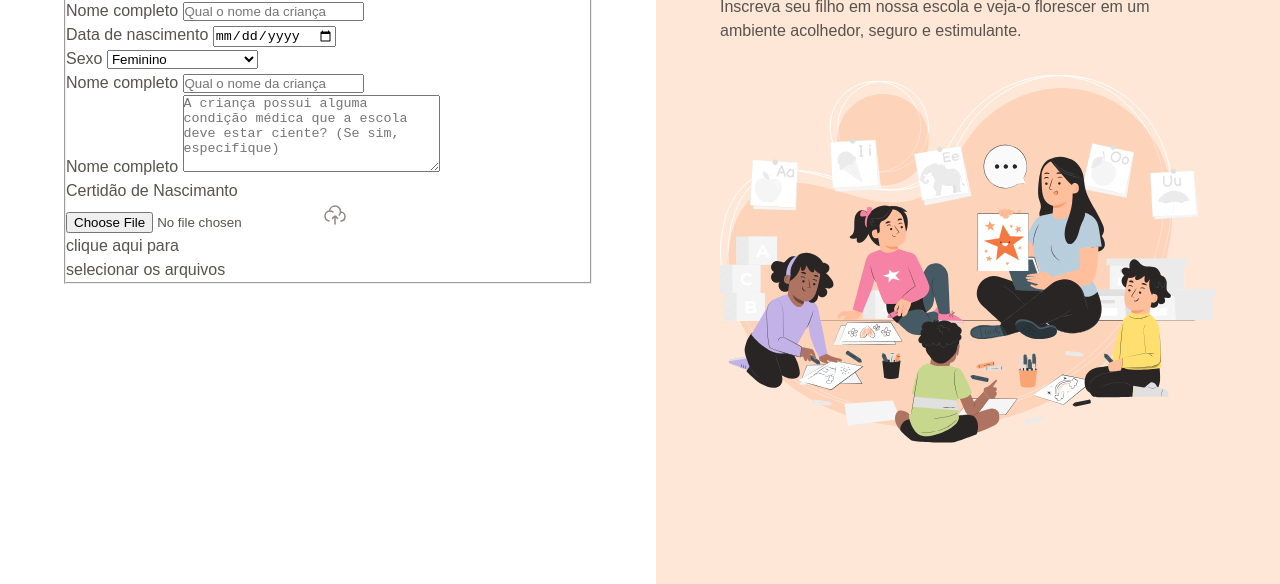
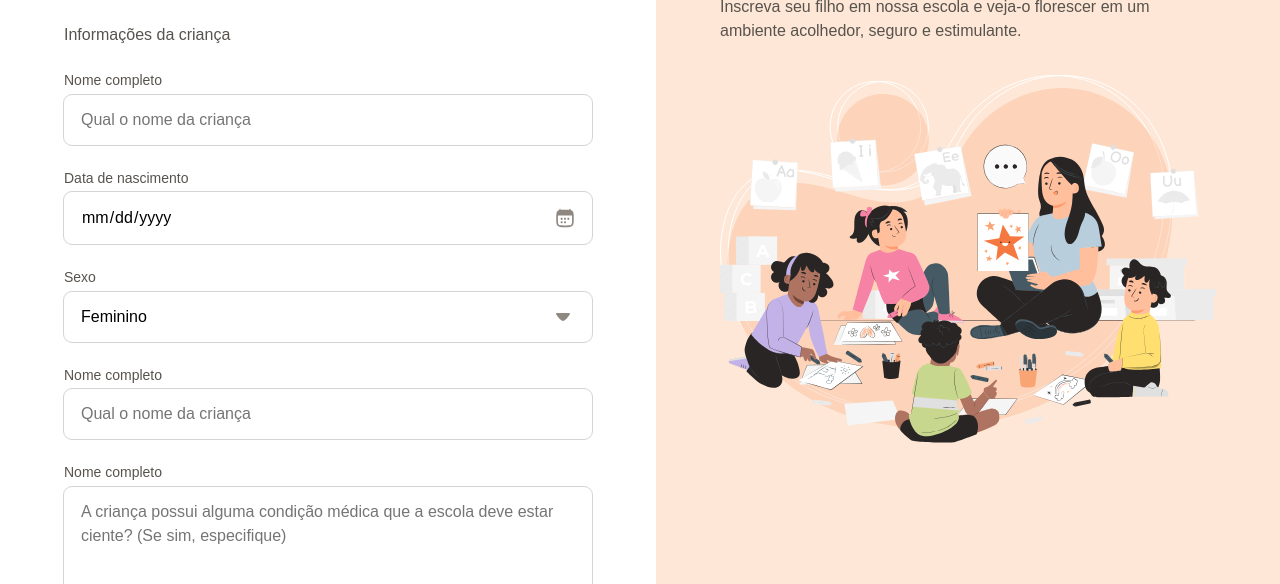
Before and after one commit to HeitorDeLimma/projeto-formulario-matricula, a plain HTML site: page index.html in a window 1280 px wide. Shown: the part 216-800 px from the top of the page. Drawn offline with Linux system fonts and the light colour scheme.

Commit message:
Finalizado informações da criança

```diff
--- a/index.html
+++ b/index.html
@@ -54,13 +54,8 @@
 
             <div class="input-wraper">
               <label for="fullname">Nome completo</label>
-              <textarea
-              name="fullname"
-              id="fullname"
-              cols="30"
-              rows="5"
-              placeholder="A criança possui alguma condição médica que a escola deve estar ciente? (Se sim, especifique)"
-              ></textarea>
+              <textarea name="fullname" id="fullname" cols="30" rows="5"
+                placeholder="A criança possui alguma condição médica que a escola deve estar ciente? (Se sim, especifique)"></textarea>
             </div>
 
             <div class="droparea-wrapper">
@@ -68,8 +63,15 @@
 
               <div class="dropzone">
                 <input type="file" id="birth-file" name="birth-file">
-                <img src="assets/icons/cloud-upload.svg" alt="">
-                <p>clique aqui para <br> selecionar os arquivos</p>
+                <svg width="24" height="24" viewBox="0 0 24 24" fill="none" xmlns="http://www.w3.org/2000/svg">
+                  <path
+                    d="M17.4776 9.01106C17.485 9.01102 17.4925 9.01101 17.5 9.01101C19.9853 9.01101 22 11.0294 22 13.5193C22 15.8398 20.25 17.7508 18 18M17.4776 9.01106C17.4924 8.84606 17.5 8.67896 17.5 8.51009C17.5 5.46695 15.0376 3 12 3C9.12324 3 6.76233 5.21267 6.52042 8.03192M17.4776 9.01106C17.3753 10.1476 16.9286 11.1846 16.2428 12.0165M6.52042 8.03192C3.98398 8.27373 2 10.4139 2 13.0183C2 15.4417 3.71776 17.4632 6 17.9273M6.52042 8.03192C6.67826 8.01687 6.83823 8.00917 7 8.00917C8.12582 8.00917 9.16474 8.38194 10.0005 9.01101"
+                    stroke="#D6D3D1" stroke-width="1.5" stroke-linecap="round" stroke-linejoin="round" />
+                  <path
+                    d="M12 13V21M12 13C11.2998 13 9.99153 14.9943 9.5 15.5M12 13C12.7002 13 14.0085 14.9943 14.5 15.5"
+                    stroke="#D6D3D1" stroke-width="1.5" stroke-linecap="round" stroke-linejoin="round" />
+                </svg>
+                <p>Clique aqui para <br> selecionar os arquivos</p>
               </div>
             </div>
           </fieldset>
--- /dev/null
+++ b/styles/fields/droparea.css
@@ -0,0 +1,40 @@
+.dropzone {
+  border: 2px dashed transparent;
+  outline: 1px dashed var(--stroke-default);
+  border-radius: .25rem;
+
+  display: grid;
+  justify-items: center;
+  gap: .5rem;
+
+  text-align: center;
+  padding: 1.75rem 1rem;
+
+  position: relative;
+
+  & input {
+    position: absolute;
+    width: 100%;
+    height: 100%;
+    inset: 0;
+    opacity: 0;
+  }
+
+  & p {
+    color: #A8A29E;
+  }
+
+  &:hover {
+    outline-width: 0;
+    border-color: var(--stroke-highlight);
+    background-color: var(--surface-secondary);
+
+    & p {
+      color: var(--text-tertiary);
+    }
+
+    & svg path {
+      stroke: var(--stroke-highlight);
+    }
+  }
+}
--- /dev/null
+++ b/styles/fields/index.css
@@ -0,0 +1,2 @@
+@import url(input.css);
+@import url(droparea.css);
--- /dev/null
+++ b/styles/fields/input.css
@@ -0,0 +1,53 @@
+input,
+textarea,
+select {
+  appearance: none;
+  width: 100%;
+  border-radius: .5rem;
+  border: 1px solid transparent;
+  outline: 1px solid var(--stroke-default);
+
+  padding: .75rem 1rem;
+
+  font: var(--text);
+}
+
+label {
+  font: var(--text-sm);
+  color: var(--text-secondary);
+
+  display: block;
+  margin-bottom: .25rem;
+}
+
+input:focus,
+textarea:focus,
+select:focus,
+input[type="date"]:focus-within {
+  outline: .25rem solid var(--surface-secondary);
+  border-color: var(--stroke-highlight);
+}
+
+input[type="date"] {
+  position: relative;
+
+  &::-webkit-calendar-picker-indicator {
+    opacity: 0;
+  }
+
+  &::before {
+    content: "";
+    position: absolute;
+    background: url(../../assets/icons/calendar-03.svg) center/contain;
+    right: 1rem;
+    width: 1.25rem;
+    height: 1.25rem;
+
+    top: 50%;
+    transform: translateY(-50%);
+  }
+}
+
+select {
+  background: url(../../assets/icons/arrow-down-01.svg) no-repeat calc(100% - 1rem);
+}
--- /dev/null
+++ b/styles/form.css
@@ -0,0 +1,21 @@
+@import url(fields/index.css);
+
+form {
+  margin-top: 3rem;
+}
+
+fieldset{
+  border: none;
+
+  display: grid;
+  gap: 1.5rem;
+}
+
+legend {
+  font: 600 1rem/1,25 var(--font-family);
+  margin-bottom: 1.5rem;
+}
+
+fieldset+fieldset {
+  margin-top: 3rem;
+}
--- a/styles/index.css
+++ b/styles/index.css
@@ -1,2 +1,3 @@
 @import url(global.css);
 @import url(layout.css);
+@import url(form.css);
```
